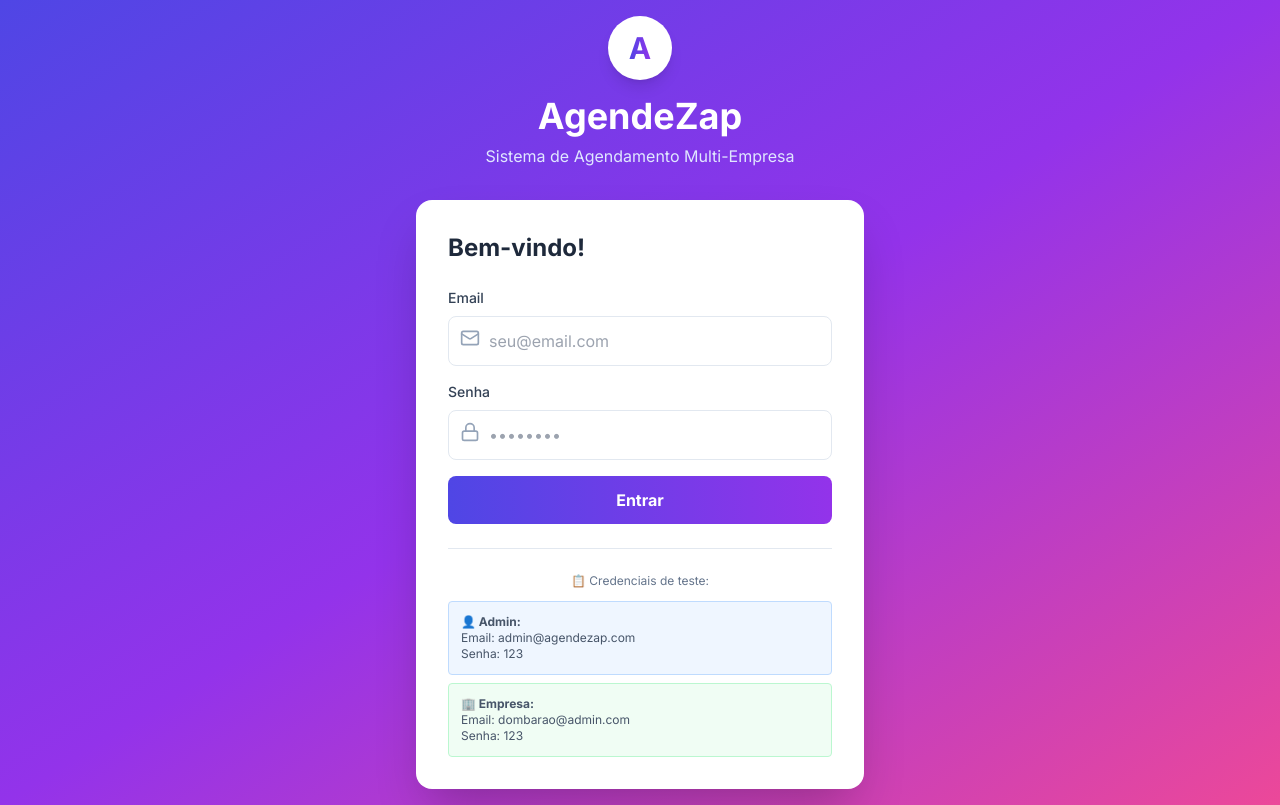
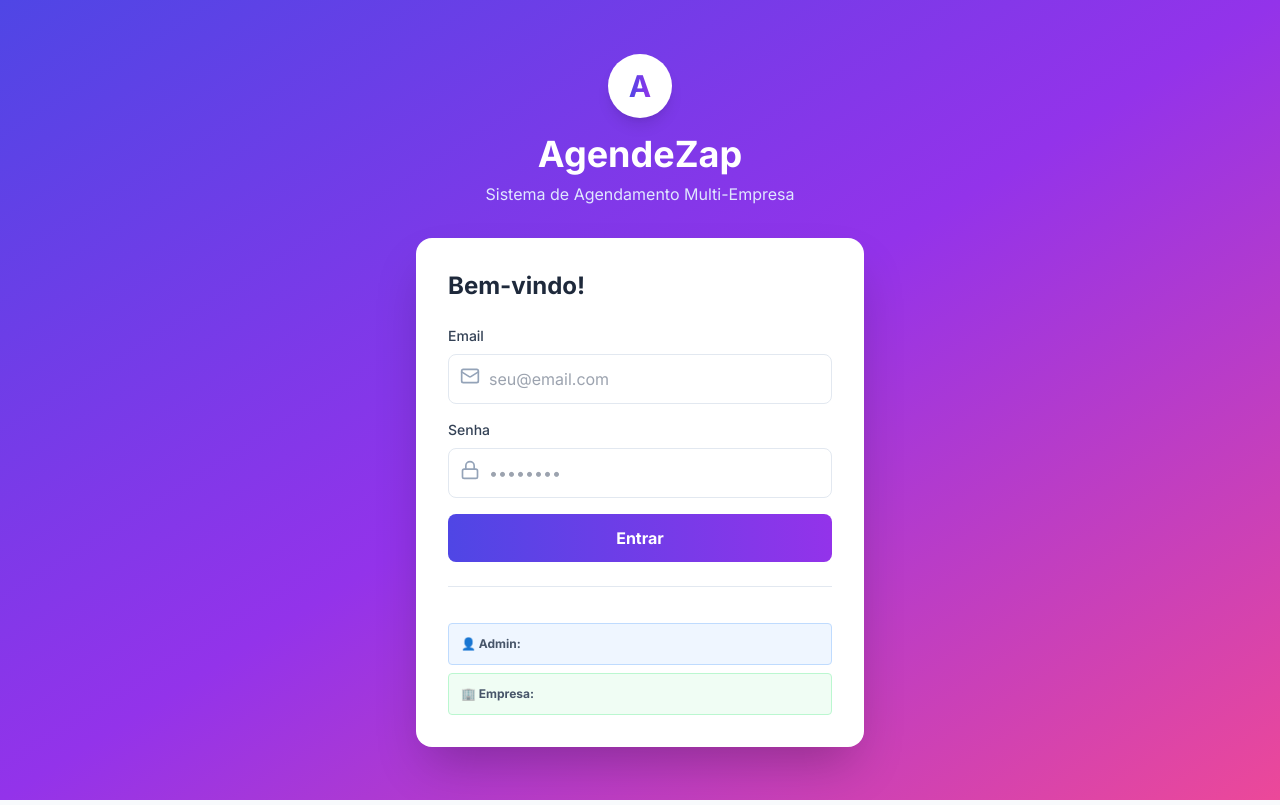
Before and after one commit to aclaudiney/agendezapadmin, a React (Vite) app in the folder frontend/: page / in a window 1280 px wide. Built offline with nearby package versions, Linux system fonts and the light colour scheme; no server answers.

Commit message:
feat: tirar email do login

```diff
--- a/frontend/src/pages/Login.tsx
+++ b/frontend/src/pages/Login.tsx
@@ -185,17 +185,17 @@ const Login: React.FC<LoginProps> = ({ onLoginSuccess }) => {
 
           {/* Credenciais de teste */}
           <div className="mt-6 pt-6 border-t border-slate-200">
-            <p className="text-xs text-slate-500 text-center mb-3">📋 Credenciais de teste:</p>
+            <p className="text-xs text-slate-500 text-center mb-3"></p>
             <div className="space-y-2 text-xs text-slate-600">
               <div className="bg-blue-50 p-3 rounded border border-blue-200">
                 <p><strong>👤 Admin:</strong></p>
-                <p>Email: admin@agendezap.com</p>
-                <p>Senha: 123</p>
+                <p></p>
+                <p></p>
               </div>
               <div className="bg-green-50 p-3 rounded border border-green-200">
                 <p><strong>🏢 Empresa:</strong></p>
-                <p>Email: dombarao@admin.com</p>
-                <p>Senha: 123</p>
+                <p></p>
+                <p></p>
               </div>
             </div>
           </div>
```
